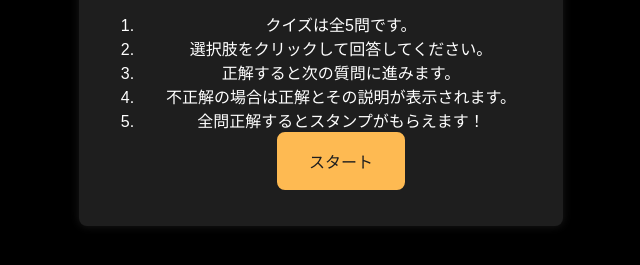
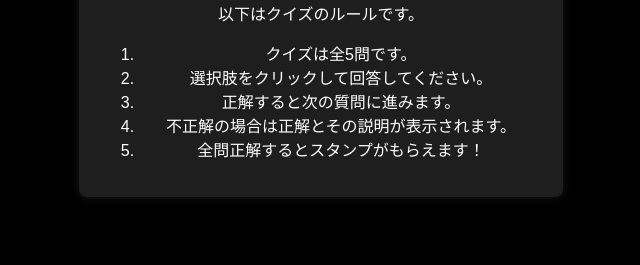
Before and after one commit to MIYA2021/quiz, a plain HTML site: page index.html in a window 1280 px wide. Shown: the part 365-630 px from the top of the page, without its empty margins (319-959 px from the left). Drawn offline with Linux system fonts and the light colour scheme.

Commit message:
Update index.html

```diff
--- a/index.html
+++ b/index.html
@@ -18,7 +18,6 @@
         <li>正解すると次の質問に進みます。</li>
         <li>不正解の場合は正解とその説明が表示されます。</li>
         <li>全問正解するとスタンプがもらえます！</li>
-    <button id="start-button" onclick="startQuiz()">スタート</button>
 </div>
 
 <div id="quiz-container">
```
